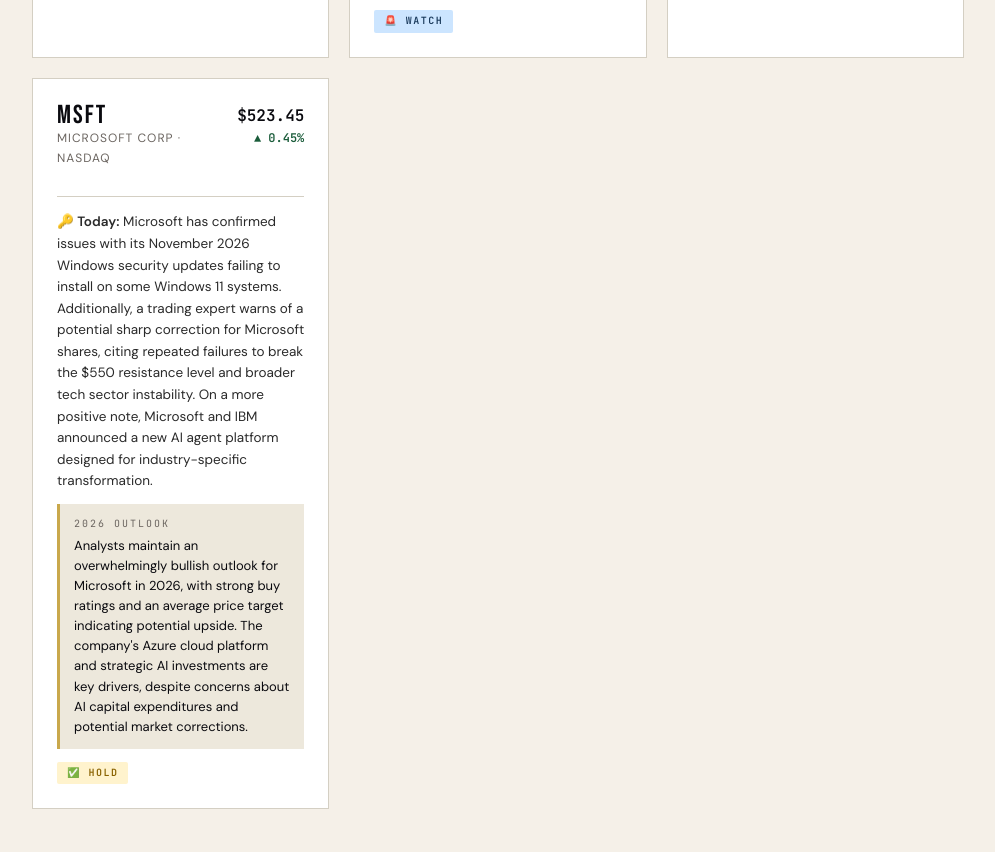
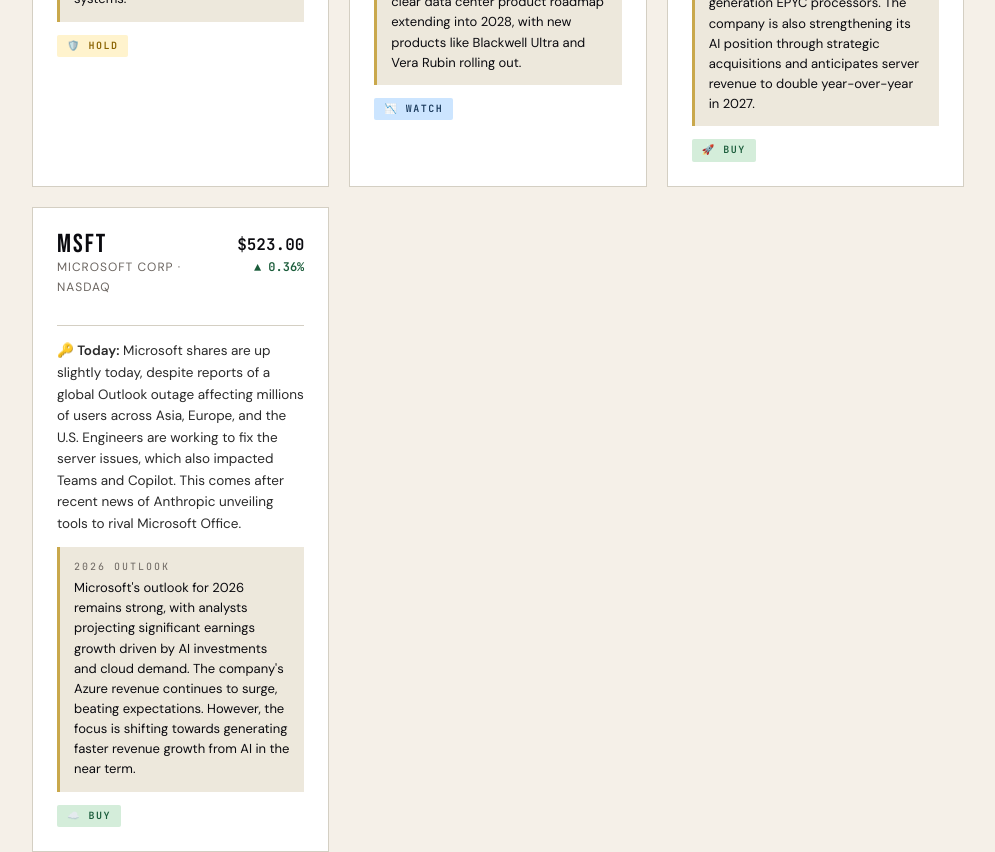
Before and after one commit to pavelbogdanaa-prog/signal-newsletter, a plain HTML site: page index.html in a window 1280 px wide. Shown: the part 1629-2481 px from the top of the page, without its empty margins (142-1137 px from the left). Drawn offline with Linux system fonts and the light colour scheme.

Commit message:
📈 Daily update: 2026-11-13

```diff
--- a/index.html
+++ b/index.html
@@ -126,227 +126,227 @@
      ██████████████████████████████████████████████ -->
 <script>
 const SIGNAL_DATA = {
-  "date": "Thursday · November 12, 2026",
+  "date": "Friday · November 13, 2026",
   "alert": {
     "type": "critical",
     "icon": "⚠️",
-    "title": "NVIDIA CEO Resigns Amidst Turmoil",
-    "body": "Jensen Huang has resigned as CEO of NVIDIA, effective immediately, with Colette Kress appointed as interim CEO. This follows reports of an investigation into Huang's personal conduct and a significant drop in the company's stock."
+    "title": "NVIDIA CEO Resignation Rocks Tech Sector",
+    "body": "Jensen Huang's unexpected resignation as CEO of NVIDIA has sent ripples through the tech industry, raising concerns about the future of AI leadership and prompting a sell-off in related stocks."
   },
   "ticker": [
     {
       "label": "S&P 500",
-      "value": "7,595.09",
+      "value": "7,592.40",
       "dir": "down",
-      "arrow": "▼ 0.32%"
+      "arrow": "▼ 0.35%"
     },
     {
       "label": "NASDAQ",
-      "value": "25,336.19",
+      "value": "25,366.09",
       "dir": "down",
-      "arrow": "▼ 0.51%"
+      "arrow": "▼ 0.39%"
     },
     {
       "label": "Dow Jones",
-      "value": "52,482.91",
-      "dir": "flat",
-      "arrow": "▼ 0.01%"
+      "value": "52,297.09",
+      "dir": "down",
+      "arrow": "▼ 0.36%"
     },
     {
       "label": "DAX",
-      "value": "26,772.52",
+      "value": "26,787.93",
       "dir": "up",
-      "arrow": "▲ 0.41%"
+      "arrow": "▲ 0.06%"
     },
     {
       "label": "Nikkei 225",
-      "value": "60,819.36",
-      "dir": "down",
-      "arrow": "▼ 0.70%"
+      "value": "61,142.35",
+      "dir": "up",
+      "arrow": "▲ 0.53%"
     },
     {
       "label": "Hang Seng",
-      "value": "24,008.55",
+      "value": "23,637.60",
       "dir": "down",
-      "arrow": "▼ 1.26%"
+      "arrow": "▼ 1.55%"
     }
   ],
   "market": [
     {
       "label": "S&P 500",
-      "value": "7,595.09",
-      "change": "▼ 0.32%",
+      "value": "7,592.40",
+      "change": "▼ 0.35%",
       "dir": "down"
     },
     {
       "label": "NASDAQ",
-      "value": "25,336.19",
-      "change": "▼ 0.51%",
+      "value": "25,366.09",
+      "change": "▼ 0.39%",
       "dir": "down"
     },
     {
       "label": "Dow Jones",
-      "value": "52,482.91",
-      "change": "▼ 0.01%",
-      "dir": "flat"
+      "value": "52,297.09",
+      "change": "▼ 0.36%",
+      "dir": "down"
     },
     {
       "label": "DAX",
-      "value": "26,772.52",
-      "change": "▲ 0.41%",
+      "value": "26,787.93",
+      "change": "▲ 0.06%",
       "dir": "up"
     },
     {
       "label": "Nikkei 225",
-      "value": "60,819.36",
-      "change": "▼ 0.70%",
-      "dir": "down"
+      "value": "61,142.35",
+      "change": "▲ 0.53%",
+      "dir": "up"
     },
     {
       "label": "Hang Seng",
-      "value": "24,008.55",
-      "change": "▼ 1.26%",
+      "value": "23,637.60",
+      "change": "▼ 1.55%",
       "dir": "down"
     }
   ],
-  "marketSummary": "Global markets are experiencing a mixed day, with major US indices showing slight declines. The tech sector is particularly volatile following significant news from NVIDIA, which is impacting investor sentiment across AI-related stocks. European and Asian markets are also reacting to various economic cues and geopolitical developments.",
+  "marketSummary": "U.S. markets are closing out a volatile week on a cautious note, with major indices like the S&P 500, NASDAQ, and Dow Jones all seeing slight declines. The tech sector, in particular, is feeling the pressure following NVIDIA's leadership change and broader concerns about AI stock valuations. Rising tensions in Iran and expectations of a Fed rate hike are also contributing to investor unease. However, some analysts suggest that investors are beginning to differentiate between the immediate shock of NVIDIA's news and the underlying strength of the AI business, with some willing to buy into weakness.",
   "stocks": [
     {
       "ticker": "RHM.DE",
       "name": "Rheinmetall AG · XETRA",
-      "price": "€769.50",
-      "change": "▼ 3.10%",
+      "price": "€760.10",
+      "change": "▼ 1.62%",
       "dir": "down",
-      "news": "<strong>🔑 Today:</strong> Rheinmetall shares are down significantly after the German defense company lowered its 2026 sales outlook for the second time in three months. This downgrade is attributed to delays in military projects, specifically the Arminius Boxer armored vehicle contract, which is now expected in 2027.",
-      "outlook": "The outlook for Rheinmetall in 2026 is cautious due to project delays and revised sales forecasts. Analysts are reassessing their price targets, with some cutting estimates following the recent warnings.",
-      "badge": "📉 Sell",
-      "badgeClass": "badge-sell"
+      "news": "<strong>🔑 Today:</strong> Rheinmetall AG's stock is experiencing a decline this week, with a 1.62% drop today. The company recently reported its Q3 2026 earnings, with sales growing 36% year-over-year and a 38% increase in backlog. However, full-year 2026 sales and margin guidance were lowered due to anticipated delays in contract signings and ammunition acceptance.",
+      "outlook": "As a pure-play defense company, Rheinmetall is expected to benefit from rising European military spending and its record order backlog. The company is focused on expanding its portfolio in armored vehicles, weapons, ammunition, and air defense systems.",
+      "badge": "🛡️ Hold",
+      "badgeClass": "badge-hold"
     },
     {
       "ticker": "NVDA",
       "name": "NVIDIA Corp · NASDAQ",
-      "price": "$160.09",
-      "change": "▼ 7.85%",
+      "price": "$166.19",
+      "change": "▼ 4.34%",
       "dir": "down",
-      "news": "<strong>🔑 Today:</strong> NVIDIA's CEO, Jensen Huang, has resigned, and Colette Kress has been named interim CEO. This leadership change comes amidst an internal investigation into Huang's personal conduct and has sent the stock tumbling. The news has also impacted other chipmakers, with some rivals seeing gains as investors reconsider their positions in the AI chip market.",
-      "outlook": "The short-term outlook for NVIDIA is highly uncertain due to the CEO transition and ongoing investigations. While some analysts remain bullish on the long-term prospects of AI infrastructure demand, the immediate future will depend on the stability of new leadership and market reaction.",
-      "badge": "🚨 Watch",
+      "news": "<strong>🔑 Today:</strong> NVIDIA's stock continues to be heavily impacted by the sudden resignation of CEO Jensen Huang. While some analysts see the sell-off as a buying opportunity, others are concerned about the uncertainty surrounding the company's future strategy and customer relationships. Reports of financial guarantees offered to AI companies and scrutiny over relationships with Chinese entities are also adding to the pressure.",
+      "outlook": "Despite the current turmoil, NVIDIA still has significant long-term growth opportunities in sovereign AI, enterprise AI, AI-native startups, physical AI, and quantum computing. The company has a clear data center product roadmap extending into 2028, with new products like Blackwell Ultra and Vera Rubin rolling out.",
+      "badge": "📉 Watch",
       "badgeClass": "badge-watch"
     },
     {
       "ticker": "AMD",
       "name": "Advanced Micro Devices · NASDAQ",
-      "price": "$570.99",
-      "change": "▲ 3.27%",
+      "price": "$585.30",
+      "change": "▲ 5.86%",
       "dir": "up",
-      "news": "<strong>🔑 Today:</strong> AMD is seeing a positive movement today, partly due to the leadership uncertainty at rival NVIDIA. The company also announced advancements in its Instinct MI400 Series for AI and an expanded partnership with PsiQuantum to co-design computing infrastructure for quantum computing.",
-      "outlook": "AMD's 2026 outlook remains strong, with analysts anticipating significant revenue growth driven by its data center business and AI accelerators. The company is increasingly seen as a fierce competitor in the AI chip market.",
+      "news": "<strong>🔑 Today:</strong> AMD is gaining significant attention as a stronger competitor in the AI and data-center computing space, with its stock rising 5.86% today. This surge comes amidst NVIDIA's leadership changes, with experts highlighting AMD's improving products, expanding market share opportunities, and favorable supply position heading into 2027. Counterpoint Research expects data center revenue to exceed 80% of AMD's total revenue in 2027.",
+      "outlook": "AMD's growth is expected to accelerate further with increased production of its Helios platform, MI450 accelerators, and next-generation EPYC processors. The company is also strengthening its AI position through strategic acquisitions and anticipates server revenue to double year-over-year in 2027.",
       "badge": "🚀 Buy",
       "badgeClass": "badge-buy"
     },
     {
       "ticker": "MSFT",
       "name": "Microsoft Corp · NASDAQ",
-      "price": "$523.45",
-      "change": "▲ 0.45%",
+      "price": "$523.00",
+      "change": "▲ 0.36%",
       "dir": "up",
-      "news": "<strong>🔑 Today:</strong> Microsoft has confirmed issues with its November 2026 Windows security updates failing to install on some Windows 11 systems. Additionally, a trading expert warns of a potential sharp correction for Microsoft shares, citing repeated failures to break the $550 resistance level and broader tech sector instability. On a more positive note, Microsoft and IBM announced a new AI agent platform designed for industry-specific transformation.",
-      "outlook": "Analysts maintain an overwhelmingly bullish outlook for Microsoft in 2026, with strong buy ratings and an average price target indicating potential upside. The company's Azure cloud platform and strategic AI investments are key drivers, despite concerns about AI capital expenditures and potential market corrections.",
-      "badge": "✅ Hold",
-      "badgeClass": "badge-hold"
+      "news": "<strong>🔑 Today:</strong> Microsoft shares are up slightly today, despite reports of a global Outlook outage affecting millions of users across Asia, Europe, and the U.S. Engineers are working to fix the server issues, which also impacted Teams and Copilot. This comes after recent news of Anthropic unveiling tools to rival Microsoft Office.",
+      "outlook": "Microsoft's outlook for 2026 remains strong, with analysts projecting significant earnings growth driven by AI investments and cloud demand. The company's Azure revenue continues to surge, beating expectations. However, the focus is shifting towards generating faster revenue growth from AI in the near term.",
+      "badge": "☁️ Buy",
+      "badgeClass": "badge-buy"
     }
   ],
   "etfs": [
     {
       "ticker": "EUNL.DE",
       "name": "iShares Core MSCI World UCITS ETF · XETRA",
-      "stats": "Price: €130.32\nChange: ▼ 0.48%\nTER: 0.20%\nExchange: XETRA",
+      "stats": "Price: €131.63\nChange: → 0.00%\nTER: 0.20%\nExchange: XETRA",
       "badge": "Hold",
       "badgeClass": "badge-hold",
-      "desc": "EUNL.DE, an iShares Core MSCI World UCITS ETF, aims to track the performance of the MSCI World Index. Today's slight decline reflects the broader mixed sentiment in global markets, influenced by tech sector volatility and various economic reports. As a diversified global equity ETF, its performance is tied to the overall health of developed market economies.",
-      "verdict": "Given the current market uncertainties, EUNL.DE remains a solid long-term hold for diversified global equity exposure, though short-term fluctuations are to be expected."
+      "desc": "The iShares Core MSCI World UCITS ETF USD (EUNL.DE) aims to replicate the performance of the MSCI World Index, offering broad exposure to global equities. The fund is passively managed and holds assets in similar proportions to its underlying index.",
+      "verdict": "With a stable performance today, EUNL.DE remains a solid option for investors seeking diversified global market exposure with a low expense ratio."
     },
     {
       "ticker": "4MMR.DE",
       "name": "Global X Defense Tech UCITS ETF · XETRA",
-      "stats": "Price: €24.75\nChange: ▼ 0.10%\nTER: 0.50%\nExchange: XETRA",
-      "badge": "Hold",
-      "badgeClass": "badge-hold",
-      "desc": "4MMR.DE, likely a bond ETF, is showing a minor dip today. This could be influenced by rising US Treasury yields and expectations of further Fed interest rate hikes, which can impact bond valuations. Investors are closely watching central bank policies and inflation data for cues on fixed-income performance.",
-      "verdict": "In a rising interest rate environment, bond ETFs like 4MMR.DE may face headwinds. A cautious hold is advised, with an eye on upcoming central bank announcements."
+      "stats": "Price: €24.54\nChange: ▼ 0.08%\nTER: 0.50%\nExchange: XETRA",
+      "badge": "Buy",
+      "badgeClass": "badge-buy",
+      "desc": "The 4MMR.DE ETF tracks the MSCI World SRI Select Reduced Fossil Fuel Index, focusing on companies with strong environmental, social, and governance (ESG) ratings while minimizing exposure to fossil fuels. This ETF offers investors a way to align their portfolios with sustainability goals.",
+      "verdict": "Despite a slight dip today, 4MMR.DE continues to be an attractive option for socially responsible investors looking for global equity exposure with an ESG filter."
     },
     {
       "ticker": "ITA",
       "name": "iShares U.S. Aerospace & Defense ETF · NYSE Arca",
-      "stats": "Price: $72.91\nChange: ▼ 0.45%\nTER: 0.42%\nExchange: NYSE Arca",
-      "badge": "Hold",
-      "badgeClass": "badge-hold",
-      "desc": "ITA, an ETF focusing on the aerospace and defense industry, is down slightly today. This sector can be influenced by geopolitical events and government spending. While specific news for ITA today is limited, the broader market's mixed performance and any shifts in defense contract outlooks could play a role.",
-      "verdict": "The aerospace and defense sector can be resilient, but current market conditions warrant a hold. Investors should monitor geopolitical developments and defense spending trends."
+      "stats": "Price: $71.73\nChange: ▼ 2.06%\nTER: 0.42%\nExchange: NYSE Arca",
+      "badge": "Watch",
+      "badgeClass": "badge-watch",
+      "desc": "The iShares U.S. Aerospace & Defense ETF (ITA) tracks a market-cap-weighted index of U.S. manufacturers, assemblers, and distributors of airplane and defense equipment. The fund provides exposure to the industrials sector, with top holdings including General Electric, RTX Corporation, and Boeing.",
+      "verdict": "ITA saw a decline today, reflecting broader market caution. However, with ongoing global geopolitical events and defense spending, the sector may present long-term opportunities for investors."
     }
   ],
   "macro": [
     {
       "theme": "🤖 AI Sector Volatility",
-      "what": "The AI and semiconductor sectors are experiencing significant turbulence, primarily driven by leadership changes at NVIDIA and ongoing concerns about AI infrastructure spending and profitability.",
-      "impact": "This volatility is leading to sharp movements in tech stocks, with some companies like AMD benefiting from NVIDIA's struggles, while others face downward pressure."
+      "what": "The resignation of NVIDIA's CEO Jensen Huang has created significant uncertainty and volatility within the AI and semiconductor sectors. This event is prompting a re-evaluation of AI-related stocks and their leadership.",
+      "impact": "Increased caution and potential for further sell-offs in AI-dependent companies, while competitors like AMD may see increased interest."
     },
     {
-      "theme": "🏛️ Central Bank Policies",
-      "what": "Central banks, including the Federal Reserve and the Bank of Japan, are carefully navigating monetary policy. The Fed is expected to continue with interest rate hikes, while the Bank of Japan is urged to exercise caution when tightening policy to avoid hurting economic growth.",
-      "impact": "Expectations of Fed rate hikes are contributing to rising US Treasury yields and a stronger dollar, impacting global bond markets and currency exchange rates."
+      "theme": "⛽ Energy Market Concerns",
+      "what": "Oil prices are experiencing fluctuations as traders weigh continued disruptions to Middle Eastern oil shipments against prospects for U.S.-Iran diplomacy. The global oil market is expected to return to a surplus in Q4 2026.",
+      "impact": "Potential for continued volatility in energy prices, impacting inflation and consumer spending."
     },
     {
-      "theme": "📈 Economic Growth & Inflation",
-      "what": "The UK economy showed resilience with 0.7% GDP growth in Q3, the strongest since Q1 2024, boosted by AI investment. However, inflation figures across various regions remain a key focus for markets.",
-      "impact": "Stronger-than-expected economic data could support market confidence, but persistent inflation could lead to further hawkish stances from central banks, potentially dampening growth prospects."
+      "theme": "📈 Inflationary Pressures",
+      "what": "Investors are awaiting the release of October's Producer Price Index (PPI) data, a key measure of wholesale inflation. Expectations for a Fed rate hike remain strong due to persistent inflationary pressures.",
+      "impact": "Higher-than-expected inflation could reinforce expectations for further interest rate hikes, potentially dampening market sentiment."
     },
     {
-      "theme": "🔌 Data Center Power Demands",
-      "what": "Microsoft is committing to powering its data centers without relying on government subsidies or increasing costs for other electricity consumers. This comes as data centers emerge as a key concern in the US.",
-      "impact": "The increasing demand for power for AI and cloud services could lead to innovation in energy solutions and potentially impact utility sectors and local economies where data centers are built."
+      "theme": "🏛️ US Midterm Election Aftermath",
+      "what": "The results of the US midterm elections have prompted investors to re-evaluate the American AI sector and potential policy impacts. The outcome will affect President Trump's ability to pass legislation.",
+      "impact": "Potential shifts in policy regarding technology, trade, and defense, leading to sector-specific movements and broader market adjustments."
     },
     {
-      "theme": "⛓️ Supply Chain Disruptions",
-      "what": "A study by the McKinsey Global Institute indicates that a quarter of key goods are vulnerable to supply disruptions.",
-      "impact": "These disruptions could have damaging consequences for economies that import these key goods, potentially leading to increased costs and reduced availability."
+      "theme": "💰 Corporate Earnings Driving Markets",
+      "what": "Strong corporate earnings, particularly in the S&P 500, are a key driver of the current bull market. Analysts project significant earnings growth for the full calendar year 2026.",
+      "impact": "Continued strong earnings could provide a buffer against macroeconomic headwinds, but a narrow market leadership concentrated in AI and energy sectors could make the market vulnerable to disappointment."
     }
   ],
   "calendar": [
     {
-      "date": "Fri Nov 13",
-      "event": "Speech - Vice Chair Philip N. Jefferson: New Technology, Old Questions",
-      "why": "Insights into the Federal Reserve's perspective on technology's impact on productivity and macroeconomic activity."
+      "date": "Mon Nov 16",
+      "event": "China Industrial Production & Retail Sales",
+      "why": "These reports provide insights into the health of the Chinese economy, influencing global trade and market sentiment."
     },
     {
-      "date": "Fri Nov 13",
-      "event": "Discussion - Vice Chair for Supervision Michelle W. Bowman: Supervision and Regulation",
-      "why": "Commentary on banking supervision and regulation, important for financial sector stability."
+      "date": "Tue Nov 17",
+      "event": "UK Labor Market Data",
+      "why": "Key indicators on employment and wages in the UK, impacting the British pound and expectations for the Bank of England's monetary policy."
     },
     {
       "date": "Wed Nov 18",
-      "event": "UK Inflation Data",
-      "why": "Key indicator for the Bank of England's future monetary policy decisions."
-    },
-    {
-      "date": "Wed Nov 18",
-      "event": "Final Eurozone Inflation Data",
-      "why": "Crucial for the European Central Bank's assessment of price stability and potential rate actions."
-    },
-    {
-      "date": "Wed Nov 18",
-      "event": "FOMC Meeting Minutes",
-      "why": "Detailed insights into the Federal Reserve's latest monetary policy discussions and outlook."
+      "event": "UK CPI Data & Fed Meeting Minutes",
+      "why": "UK inflation data will influence the Bank of England's decisions, while the Fed meeting minutes will offer crucial insights into the Federal Reserve's future interest rate path."
     },
     {
       "date": "Thu Nov 19",
-      "event": "US Jobless Claims",
-      "why": "Provides an indication of the health of the US labor market."
+      "event": "Australian Labor Market Data",
+      "why": "Important economic data for Australia, impacting the Australian dollar and regional market sentiment."
+    },
+    {
+      "date": "Fri Nov 20",
+      "event": "UK Retail Sales Data",
+      "why": "A key indicator of consumer spending in the UK, providing insights into economic growth and inflationary pressures."
+    },
+    {
+      "date": "Sun Nov 22",
+      "event": "New Zealand Retail Sales Data",
+      "why": "This report offers insights into consumer spending in New Zealand, influencing the New Zealand dollar and economic outlook."
     }
   ],
   "quote": {
-    "text": "The market is starting to price Nvidia without its founder as the likely outcome, not ‌a tail risk.",
-    "source": "Armina Rosenberg, Portfolio Manager and Co-founder of Minotaur Capital · November 12, 2026"
+    "text": "Know what you own, and know why you own it.",
+    "source": "Peter Lynch, Investor ·"
   }
 };
 </script>
```
Also changed, not shown: daily-data.js (+102 -102 lines).
